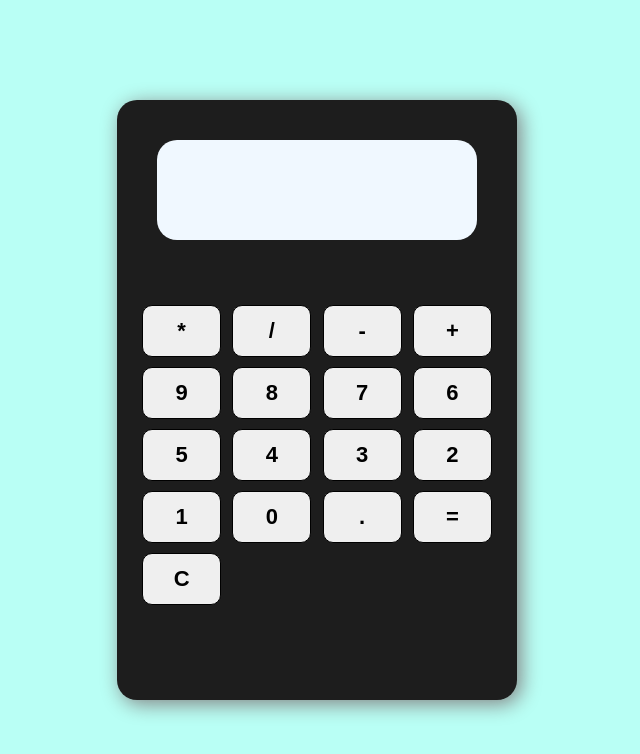
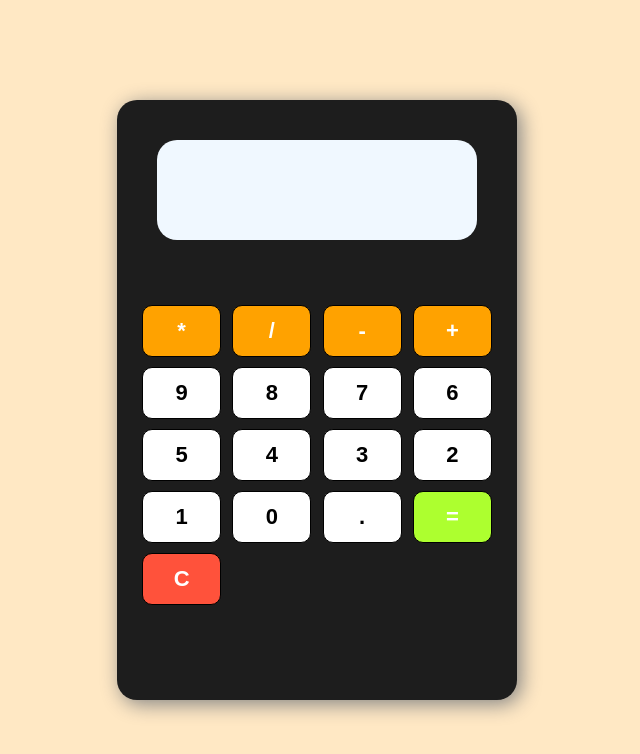
Before and after one commit to victornavareno/Calculator, a plain HTML site: page index.html in a window 1280 px wide. Shown: the whole page, without its empty margins (323-963 px from the left). Drawn offline with Linux system fonts and the light colour scheme.

Commit message:
Final calculator styled

```diff
--- a/index.html
+++ b/index.html
@@ -32,10 +32,10 @@
         <button type="button" class="btn btn-grey" data-num=".">.</button>
 
         <!--GREEN EQUALS BUTTON  (=)-->
-        <button type="button" class="btn btn-grey">=</button>
+        <button type="button" class="btn btn-equal">=</button>
 
         <!--RED CLEAR BUTTON  (C)-->
-        <button type="button" class="btn btn-grey">C</button>
+        <button type="button" class="btn btn-clear">C</button>
       </div>
     </div>
 
--- a/styles.css
+++ b/styles.css
@@ -9,7 +9,7 @@ body{
     display: flex;
     justify-content: center;
     align-items: center;
-    background-color: rgb(185, 255, 245);
+    background-color: rgb(255, 232, 196);
 }
 
 .calculator{
@@ -50,6 +50,26 @@ button{
     border-radius: 10px;
     cursor: pointer;
 }
+
+.btn-yellow{
+    background-color: rgb(255, 162, 0);
+    color: white;
+}
+
+.btn-grey{
+    background-color: rgb(255, 255, 255);
+}
+
+.btn-equal{
+    background-color: greenyellow;
+    color: white;
+}
+
+.btn-clear{
+    background-color: rgb(255, 82, 59);
+    color: white;
+}
+
 .screen{
     margin: 10%;
     width: 80%;
```
